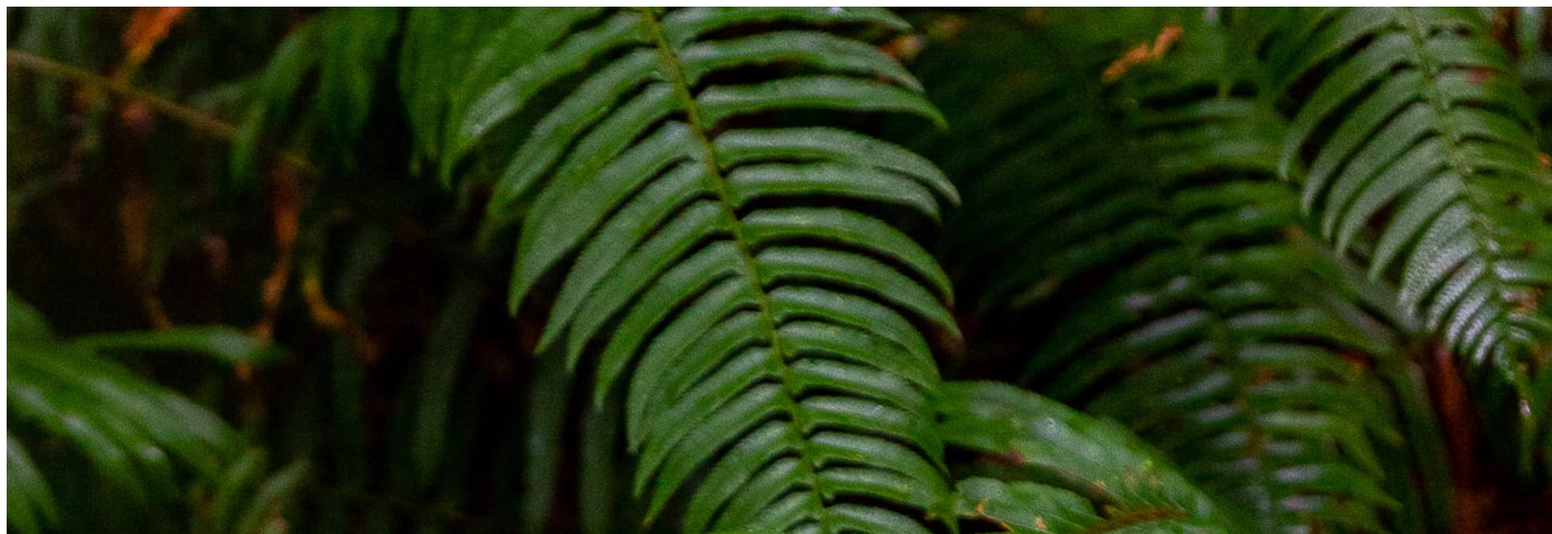
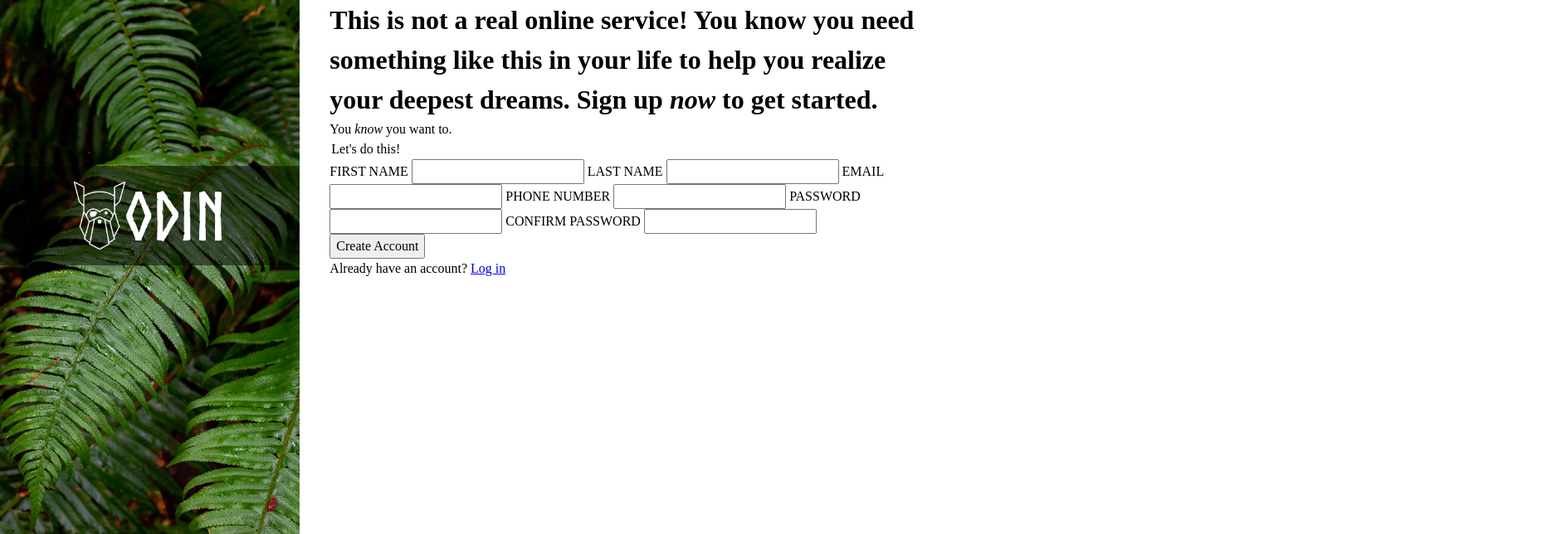
Before and after one commit to karolina-supruniuk/HTML-CSS-Advanced, a plain HTML site: page index.html in a window 1280 px wide. Shown: the top 644 px of the page at 83% size, 1870 px wide, since content can reach past the window. Drawn offline with Linux system fonts and the light colour scheme.

Commit message:
the hero section is completed

```diff
--- /dev/null
+++ b/assets/reset.css
@@ -0,0 +1,47 @@
+/* 1. Use a more-intuitive box-sizing model */
+*, *::before, *::after {
+    box-sizing: border-box;
+  }
+
+  /* 2. Remove default margin */
+  * {
+    margin: 0;
+  }
+
+  body {
+    /* 3. Add accessible line-height */
+    line-height: 1.5;
+    /* 4. Improve text rendering */
+    -webkit-font-smoothing: antialiased;
+  }
+
+  /* 5. Improve media defaults */
+  img, picture, video, canvas, svg {
+    display: block;
+    max-width: 100%;
+  }
+
+  /* 6. Inherit fonts for form controls */
+  input, button, textarea, select {
+    font: inherit;
+  }
+
+  /* 7. Avoid text overflows */
+  p, h1, h2, h3, h4, h5, h6 {
+    overflow-wrap: break-word;
+  }
+
+  /* 8. Improve line wrapping */
+  p {
+    text-wrap: pretty;
+  }
+  h1, h2, h3, h4, h5, h6 {
+    text-wrap: balance;
+  }
+
+  /*
+    9. Create a root stacking context
+  */
+  #root, #__next {
+    isolation: isolate;
+  }
--- a/assets/style.css
+++ b/assets/style.css
@@ -0,0 +1,59 @@
+@font-face {
+    font-family: "logo";
+    src: url(/fonts/norse-bold-webfont.woff2);
+}
+
+body{
+    display: flex;
+    box-sizing: border-box;
+    height: 100vh;
+    margin: 0;
+    padding: 0;
+    gap: 1rem;
+}
+
+.left{
+    background: url(/images/odin_forms_photo.avif) no-repeat center center/cover;
+    flex: 1;
+
+
+    .logo {
+        display: flex;
+        align-items: center;
+        justify-content: center;
+        position: relative;
+        top: 25%;
+        background-color: rgb(0,0,0,50%);
+        width: 100%;
+
+        p {
+            font-size: 5rem;
+            color: white;
+            font-family: "logo";
+        }
+
+        img {
+
+            width: 17%;
+        }
+    }
+
+    div + p {
+        position: absolute;
+        bottom: 1%;
+        left: 8%;
+        color: white;
+        font-size: 0.75rem;
+
+        a {
+            color: white;
+            font-size: 0.75rem;
+        }
+    }
+}
+
+.right{
+    flex: 2;
+    margin-right: 10rem;
+    margin-left: 20px;
+}
--- a/index.html
+++ b/index.html
@@ -4,16 +4,17 @@
     <meta charset="UTF-8">
     <meta name="viewport" content="width=device-width, initial-scale=1.0">
     <title>ODIN form</title>
+    <link rel="stylesheet" href="./assets/style.css">
+    <link rel="stylesheet" href="./assets/reset.css">
 </head>
 <body>
-    <div>
-        <img src="./images/odin_forms_photo.avif" alt="">
-        <div>
+    <div class="left">
+        <div class="logo">
             <img src="./images/odin-logo.png" alt="">
             <p>ODIN</p>
-            <p>Photo by <a href="https://unsplash.com/@haliewestphoto">Hallie West</a> on <a href="https://unsplash.com/">Unsplash</a></p>
         </div>
     </div>
+    <div class="right">
         <div>
             <h1>This is not a real online service! You know you need something like this in your life to help you realize your deepest dreams. Sign up <em>now</em> to get started.</em></h1>
             <p>You <em>know</em> you want to.</p>
@@ -45,5 +46,6 @@
             <button type="submit">Create Account</button>
             <p>Already have an account? <a href="login_page.html">Log in</a></p>
         </div>
+    </div>
 </body>
 </html>
```
Lines whose indentation alone changed are shown as unchanged.
